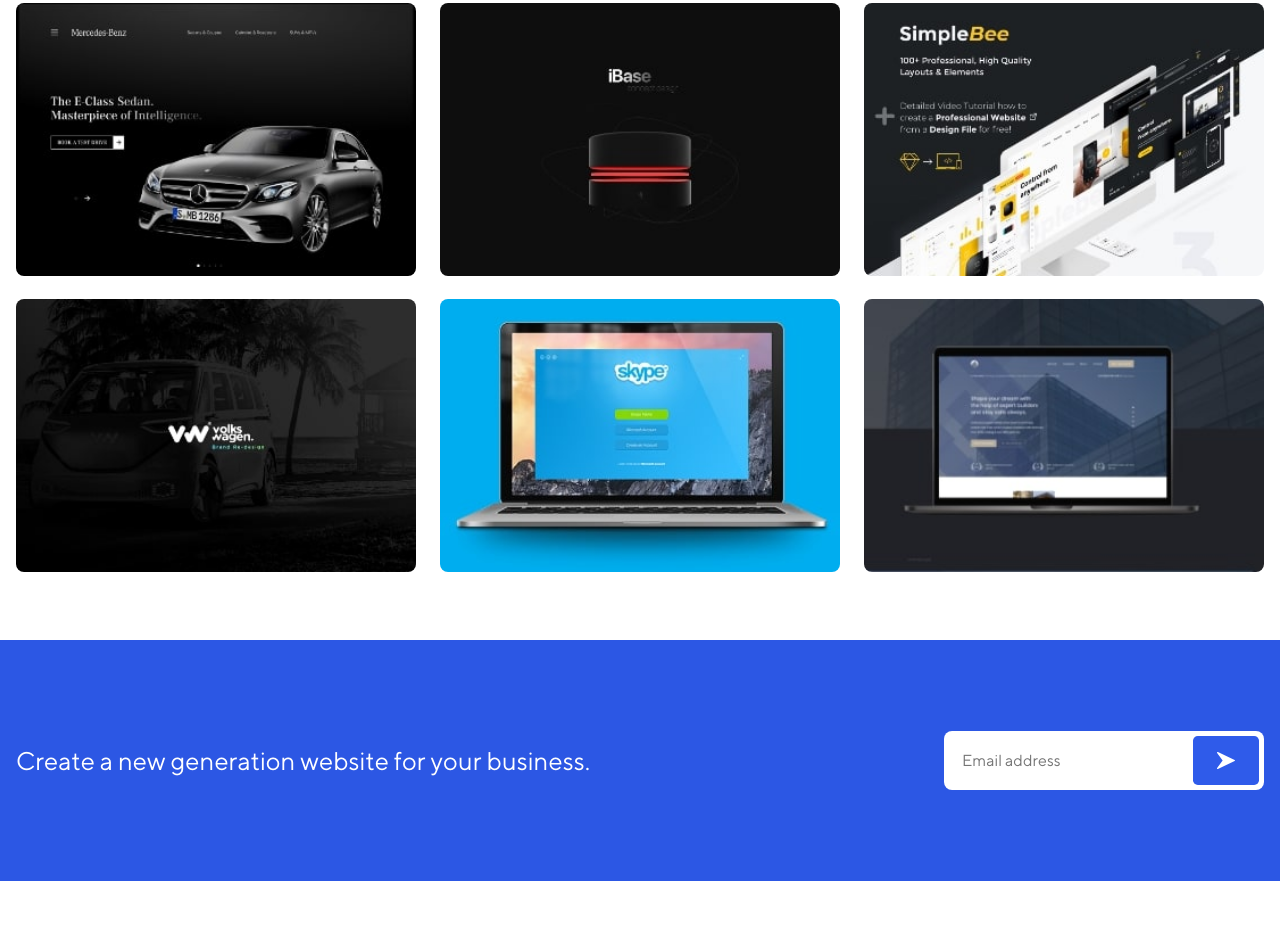
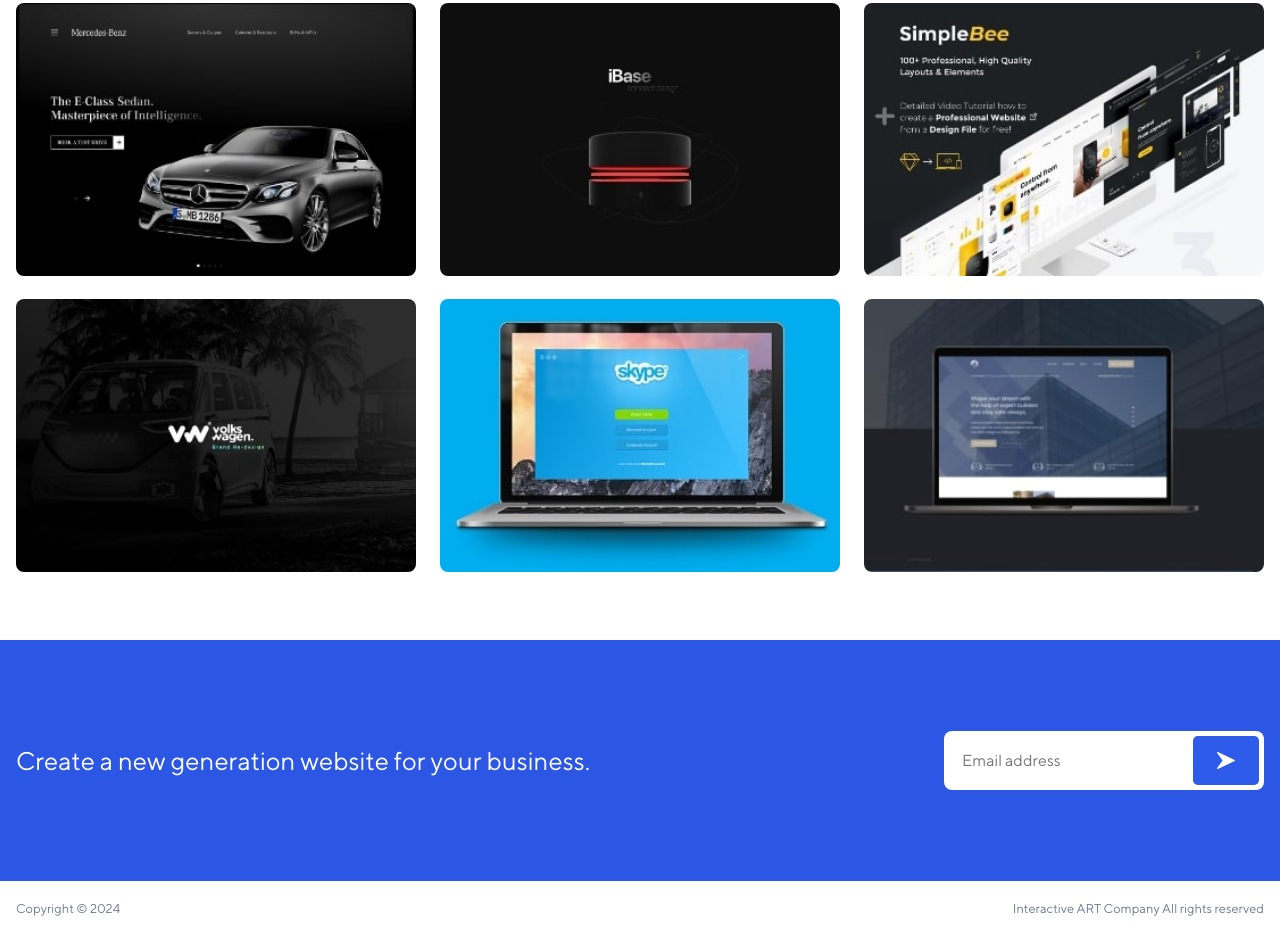
Before and after one commit to omidnk02/Interactivereart, a plain HTML site: page index.html in a window 1280 px wide. Shown: the part 2331-3268 px from the top of the page. Before the commit the page ends 3212 px from the top, so only its background shows below. Drawn offline with Linux system fonts and the light colour scheme.

Commit message:
footer done.

```diff
--- a/index.html
+++ b/index.html
@@ -13,6 +13,7 @@
   </head>
 
   <body>
+
     <header class="header">
       <div class="container">
         <section class="header-top">
@@ -282,7 +283,14 @@
       </section>
 
       <section class="copyright">
-
+        <div class="container">
+          <div class="copyright__wrapper">
+            <p class="copyright__txt">Copyright &#169; 2024</p>
+            <p class="copyright__txt">
+              Interactive ART Company All rights reserved
+            </p>
+          </div>
+        </div>
       </section>
     </footer>
 
--- a/styles/app.css
+++ b/styles/app.css
@@ -466,6 +466,17 @@
   border-radius: 0.3rem;
 }
 
+.copyright__wrapper {
+  display: flex;
+  justify-content: space-between;
+  align-items: center;
+  padding: 0.5rem 0;
+}
+.copyright__txt {
+  color: #6c7890;
+  font-size: 0.8rem;
+}
+
 /* Project Responsive */
 
 @media only screen and (max-width: 1200px) {
```
